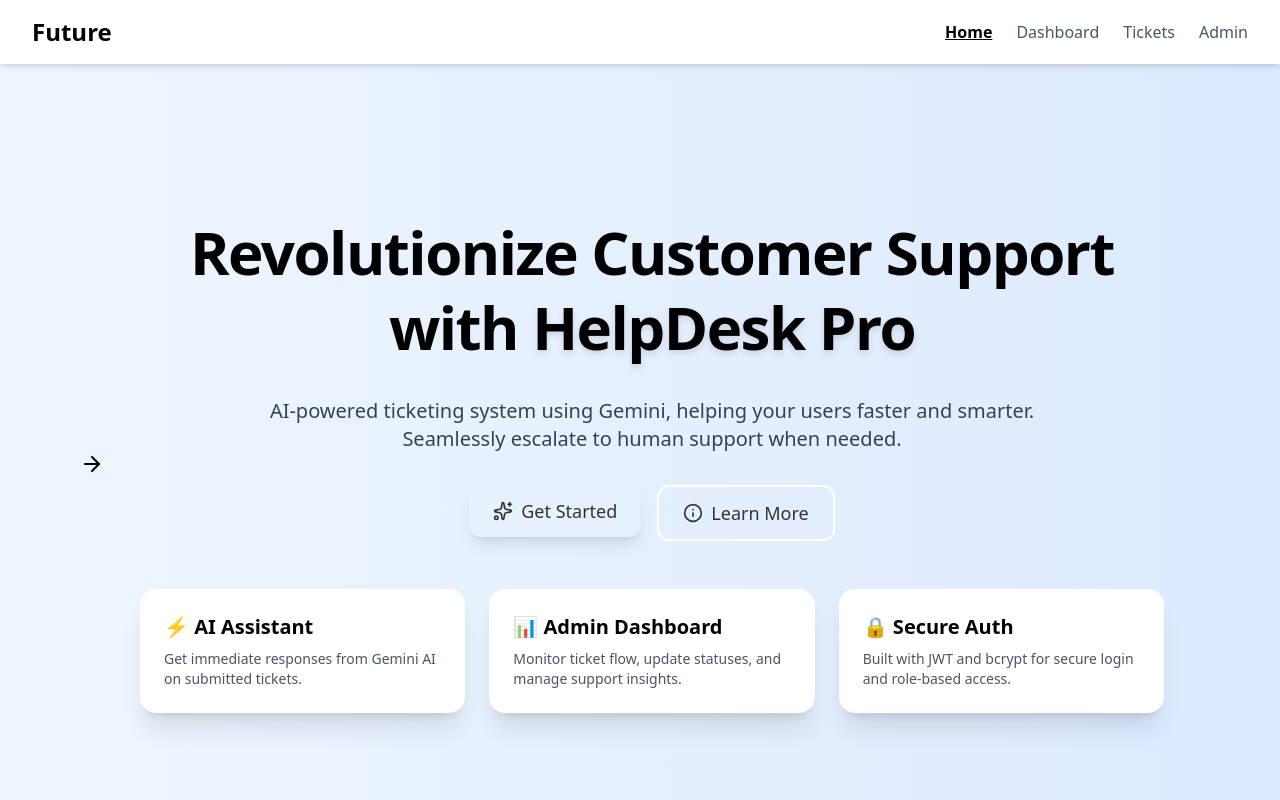
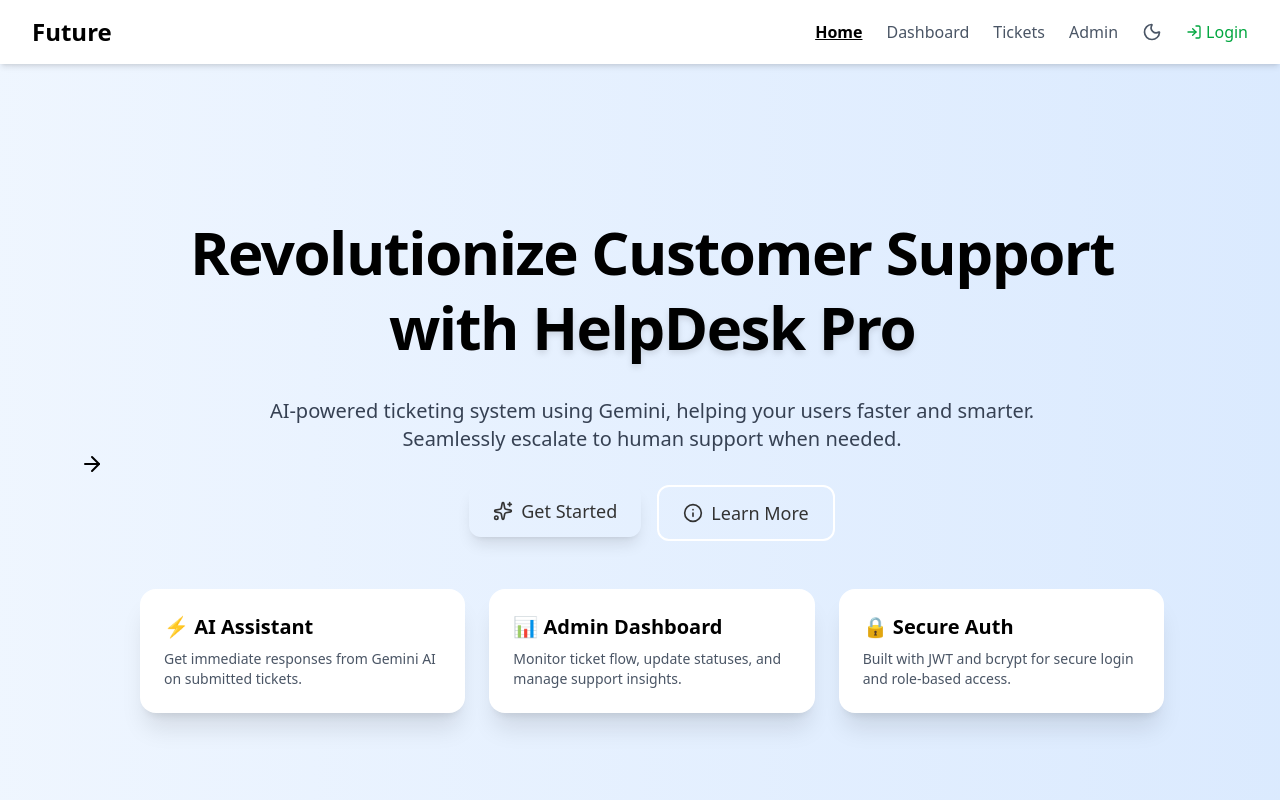
Before and after one commit to Ymffuture/Future_YMF, a React (Vite) app: page / in a window 1280 px wide. Shown: the top 800 px of the page. Built offline with nearby package versions, Linux system fonts and the light colour scheme.

Commit message:
Update Navbar.jsx

```diff
--- a/src/components/Navbar.jsx
+++ b/src/components/Navbar.jsx
@@ -1,9 +1,21 @@
 import React, { useState } from 'react';
 import { Link, NavLink } from 'react-router-dom';
-import { Menu, X } from 'lucide-react';
+import { Menu, X, Sun, Moon, LogOut, LogIn } from 'lucide-react';
 
 const Navbar = () => {
   const [open, setOpen] = useState(false);
+  const [darkMode, setDarkMode] = useState(false);
+  const isLoggedIn = localStorage.getItem('token');
+
+  const toggleDarkMode = () => {
+    setDarkMode(!darkMode);
+    document.documentElement.classList.toggle('dark');
+  };
+
+  const handleLogout = () => {
+    localStorage.removeItem('token');
+    window.location.href = '/';
+  };
 
   const navLinks = [
     { name: 'Home', path: '/' },
@@ -13,7 +25,7 @@ const Navbar = () => {
   ];
 
   return (
-    <nav className="bg-white shadow-md text-primary sticky top-0 z-50">
+    <nav className="bg-white dark:bg-gray-900 shadow-md text-primary dark:text-white sticky top-0 z-50">
       <div className="max-w-7xl mx-auto px-4 sm:px-6 lg:px-8">
         <div className="flex justify-between h-16 items-center">
           {/* Logo */}
@@ -29,17 +41,36 @@ const Navbar = () => {
                 to={link.path}
                 className={({ isActive }) =>
                   isActive
-                    ? 'text-primary font-semibold underline'
-                    : 'text-gray-600 hover:text-primary transition'
+                    ? 'text-primary dark:text-accent font-semibold underline'
+                    : 'text-gray-600 dark:text-gray-300 hover:text-primary transition'
                 }
               >
                 {link.name}
               </NavLink>
             ))}
+            <button
+              onClick={toggleDarkMode}
+              className="text-gray-600 dark:text-gray-300 hover:text-accent"
+              title="Toggle Theme"
+            >
+              {darkMode ? <Sun className="w-5 h-5" /> : <Moon className="w-5 h-5" />}
+            </button>
+            {isLoggedIn ? (
+              <button onClick={handleLogout} className="text-red-500 flex items-center gap-1 hover:underline">
+                <LogOut className="w-4 h-4" /> Logout
+              </button>
+            ) : (
+              <Link to="/login" className="text-green-600 flex items-center gap-1 hover:underline">
+                <LogIn className="w-4 h-4" /> Login
+              </Link>
+            )}
           </div>
 
           {/* Mobile Button */}
-          <div className="md:hidden">
+          <div className="md:hidden flex items-center gap-4">
+            <button onClick={toggleDarkMode} title="Toggle Theme">
+              {darkMode ? <Sun className="w-5 h-5" /> : <Moon className="w-5 h-5" />}
+            </button>
             <button onClick={() => setOpen(!open)}>
               {open ? <X className="w-6 h-6" /> : <Menu className="w-6 h-6" />}
             </button>
@@ -49,7 +80,7 @@ const Navbar = () => {
 
       {/* Mobile Nav */}
       {open && (
-        <div className="md:hidden px-4 pb-4 bg-white shadow-sm border-t">
+        <div className="md:hidden px-4 pb-4 bg-white dark:bg-gray-800 border-t dark:border-gray-700">
           <ul className="space-y-3">
             {navLinks.map(link => (
               <li key={link.name}>
@@ -58,14 +89,27 @@ const Navbar = () => {
                   onClick={() => setOpen(false)}
                   className={({ isActive }) =>
                     isActive
-                      ? 'block text-primary font-semibold'
-                      : 'block text-gray-600 hover:text-primary'
+                      ? 'block text-primary dark:text-accent font-semibold'
+                      : 'block text-gray-600 dark:text-gray-300 hover:text-primary'
                   }
                 >
                   {link.name}
                 </NavLink>
               </li>
             ))}
+            {isLoggedIn ? (
+              <li>
+                <button onClick={handleLogout} className="text-red-500 flex items-center gap-2">
+                  <LogOut className="w-4 h-4" /> Logout
+                </button>
+              </li>
+            ) : (
+              <li>
+                <Link to="/login" className="text-green-600 flex items-center gap-2">
+                  <LogIn className="w-4 h-4" /> Login
+                </Link>
+              </li>
+            )}
           </ul>
         </div>
       )}
```
